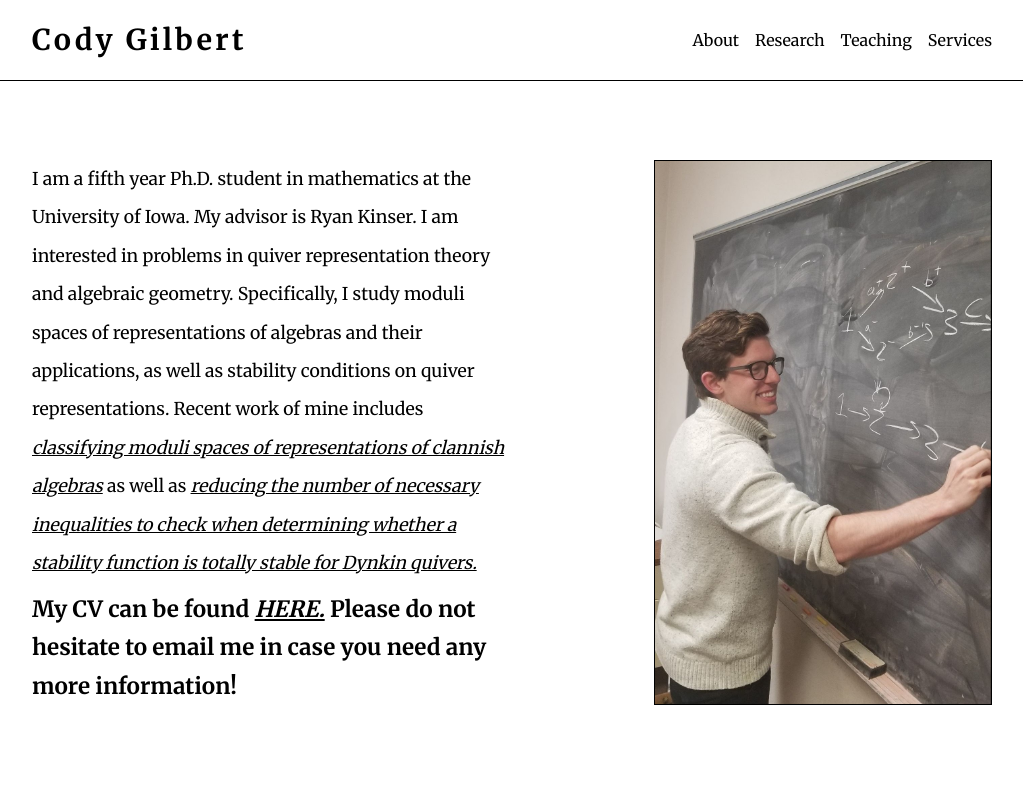
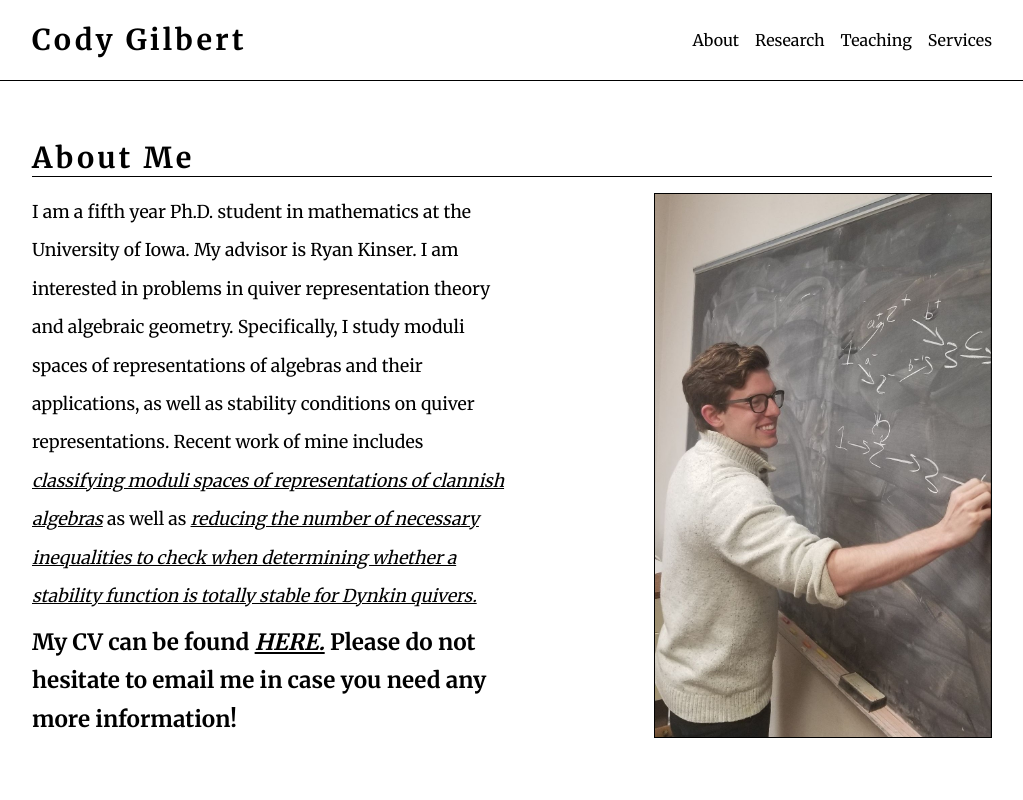
Before and after one commit to ayeyaiyai/cody-portfolio, a React (Vite) app: page / in a window 1280 px wide. Shown: the top 800 px of the page, without its empty margins (128-1151 px from the left). Built offline with nearby package versions, Linux system fonts and the light colour scheme.

Commit message:
Adjust class names

```diff
--- a/src/styles/About.css
+++ b/src/styles/About.css
@@ -1,3 +1,9 @@
+
+a {
+    text-decoration: none;
+    font-style: none;
+}
+
 .section-container {
     display: flex;
     flex-direction: column;
@@ -6,16 +12,30 @@
     margin-bottom: 64px;
 }
 
-a {
-    text-decoration: none;
-    font-style: none;
+.about-header {
+    display: flex;
+    flex-direction: column;
+    width: 75%;
+    margin-top: 140px;
+}
+
+.about-title, .awards-header {
+    font-size: 1.8rem;
+    font-weight: 600;
+    letter-spacing: .2rem;
+}
+
+.about-underline {
+    width: 100%;
+    background-color: black;
+    height: 1px;
+    margin-bottom: 16px;
 }
 
 .about-body {
     display: flex;
     justify-content: space-between;
     width: 75%;
-    margin-top: 140px;
     margin-bottom: 100px;
 }
 
@@ -62,8 +82,6 @@ a {
     align-items: center;
     width: 100%;
     height: 140px;
-    font-size: 2rem;
-    font-weight: 700;
 }
 
 .awards-body {
```
